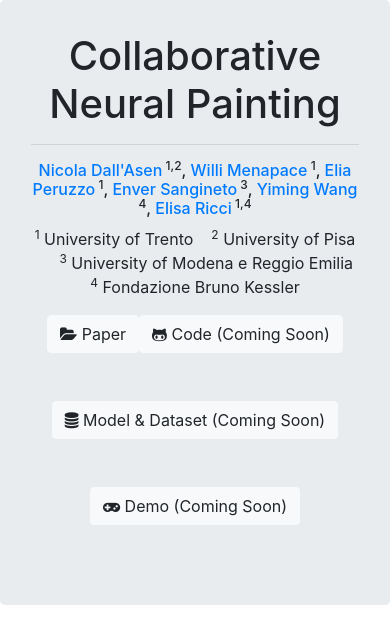
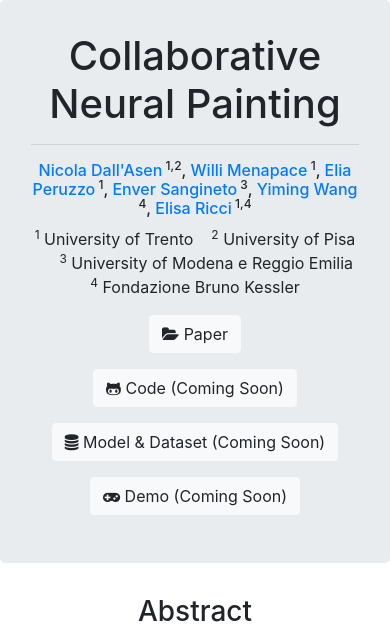
Before and after one commit to Fodark/collaborative-neural-painting, a plain HTML site: page index.html in a window 390 px wide. Shown: the top 631 px of the page. Drawn offline with nearby package versions, Linux system fonts and the light colour scheme.

Commit message:
fix responsive

```diff
--- a/index.html
+++ b/index.html
@@ -41,22 +41,22 @@
           </p>
 
           <div class="row justify-content-center">
-            <div class="column">
-              <p class="mb-5"><a class="btn btn-large btn-light" href="https://arxiv.org/abs/xxx.xxx" role="button"
+            <div class="column col-12 col-md-6 col-lg-2">
+              <p class="mb-15"><a class="btn btn-large btn-light" href="https://arxiv.org/abs/xxx.xxx" role="button"
                   target="_blank">
                   <i class="fa fa-folder-open"></i> Paper</a> </p>
             </div>
-            <div class="column">
-              <p class="mb-5"><a class="btn btn-large btn-light" href="https://github.com" role="button"
+            <div class="column col-12 col-md-6 col-lg-3">
+              <p class="mb-15"><a class="btn btn-large btn-light" href="https://github.com" role="button"
                   target="_blank">
                   <i class="fa fa-github-alt"></i> Code (Coming Soon) </a> </p>
             </div>
-            <div class="column">
-              <p class="mb-5"><a class="btn btn-large btn-light" href="" role="button" target="_blank">
+            <div class="column col-12 col-md-6 col-lg-4">
+              <p class="mb-15"><a class="btn btn-large btn-light" href="" role="button" target="_blank">
                   <i class="fa fa-database"></i> Model & Dataset (Coming Soon)</a> </p>
             </div>
-            <div class="column">
-              <p class="mb-5"><a class="btn btn-large btn-light" href="" role="button" target="_blank">
+            <div class="column col-12 col-md-6 col-lg-3">
+              <p class="mb-15"><a class="btn btn-large btn-light" href="" role="button" target="_blank">
                   <i class="fa fa-gamepad"></i> Demo (Coming Soon)</a> </p>
             </div>
           </div>
```
